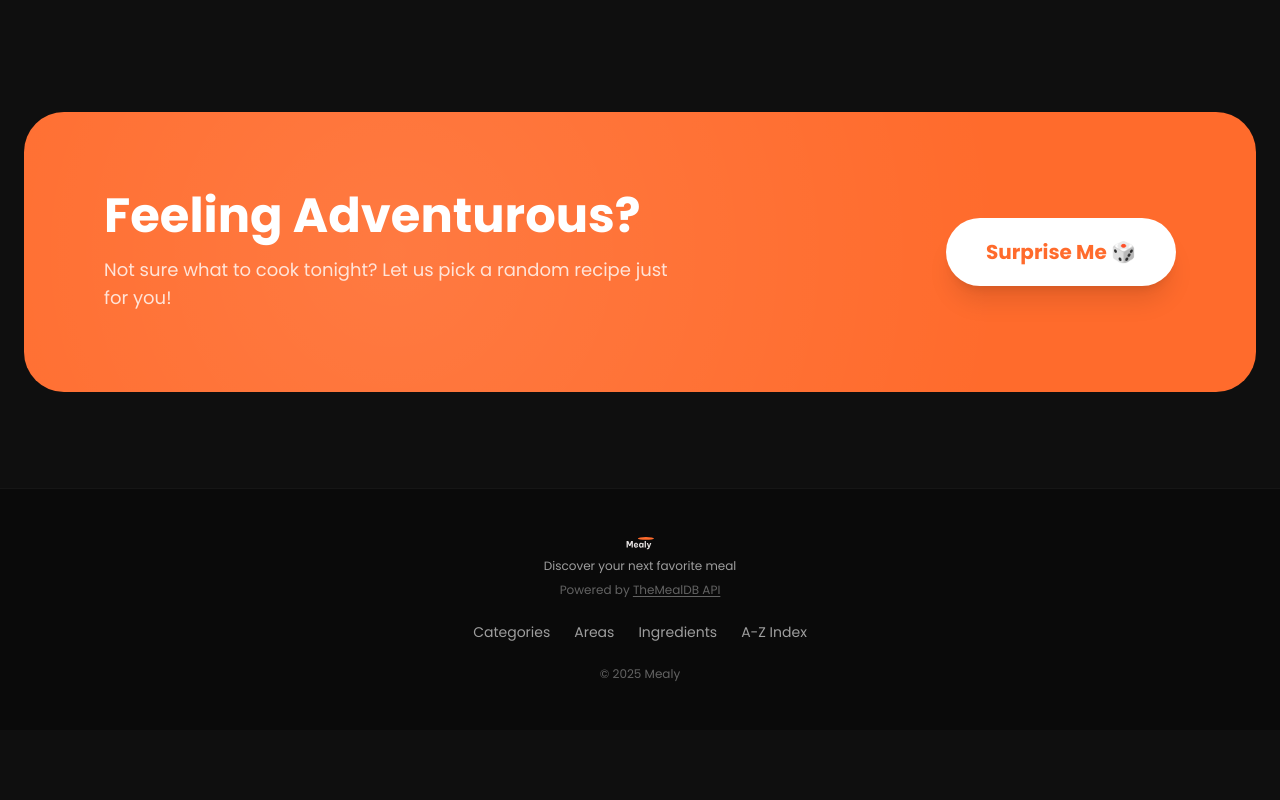
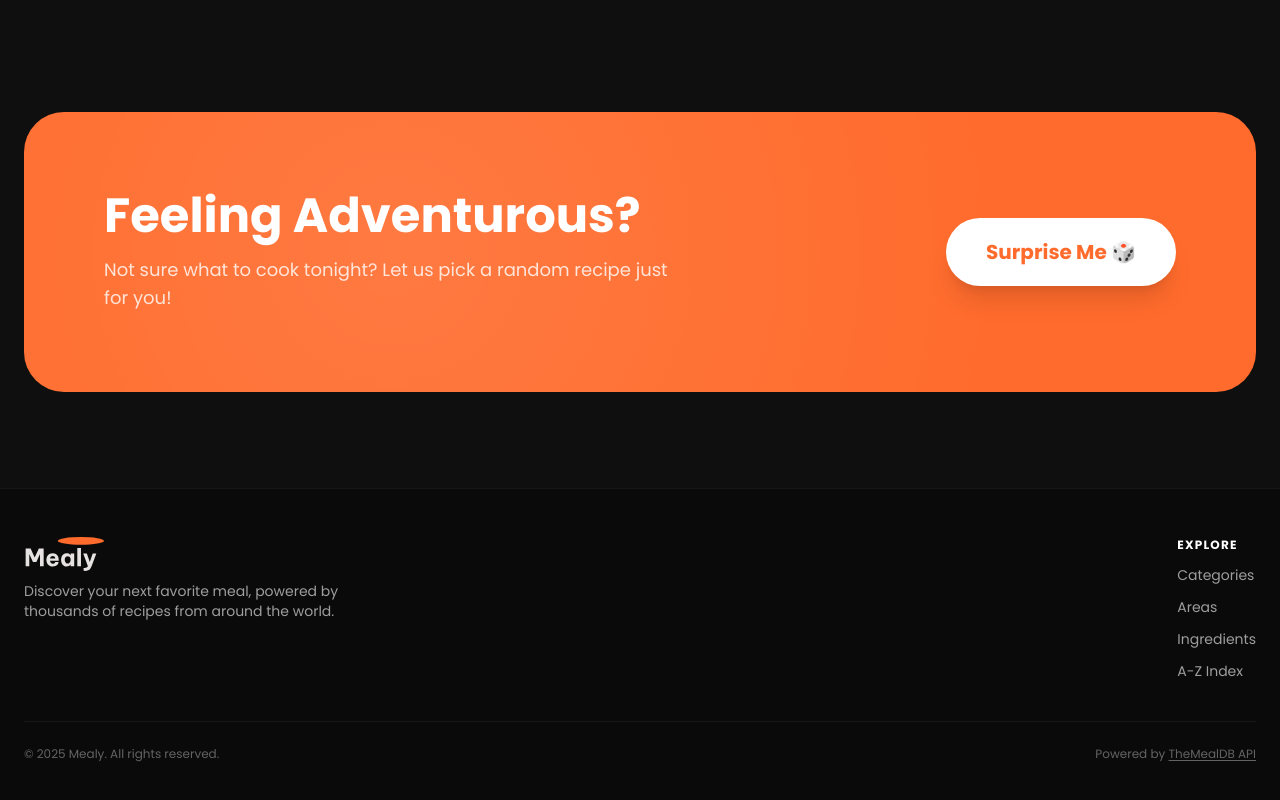
Before and after one commit to rahmaliyyah/mealy, a Next.js app: page / in a window 1280 px wide. Shown: the part 2969-3769 px from the top of the page. Before the commit the page ends 3699 px from the top, so only its background shows below. Built offline with nearby package versions, Linux system fonts and the light colour scheme; no server answers.

Commit message:
fix: footer layout

```diff
--- a/src/components/footer/Footer.tsx
+++ b/src/components/footer/Footer.tsx
@@ -19,76 +19,79 @@ export default function Footer() {
           padding: "48px 24px",
           display: "flex",
           flexDirection: "column",
-          alignItems: "center",
-          gap: "24px",
+          gap: "40px",
         }}
       >
+        {/* Top Row */}
         <div
           style={{
             display: "flex",
-            flexDirection: "column",
-            alignItems: "center",
-            gap: "8px",
+            justifyContent: "space-between",
+            alignItems: "flex-start",
+            flexWrap: "wrap",
+            gap: "32px",
           }}
         >
-          <div
-            style={{
-              display: "flex",
-              alignItems: "center",
-              gap: "8px",
-            }}
-          >
+          {/* Brand */}
+          <div style={{ display: "flex", flexDirection: "column", gap: "8px" }}>
             <Image
               src="/assets/logo.svg"
               alt="Mealy Logo"
-              width={28}
-              height={28}
+              width={80}
+              height={80}
             />
-
+            <p className="text-sm text-[#9E9E9E] font-poppins max-w-xs">
+              Discover your next favorite meal, powered by thousands of recipes from around the world.
+            </p>
           </div>
 
-          <p className={cn("text-xs text-[#9E9E9E] font-poppins")}>
-            Discover your next favorite meal
+          {/* Links */}
+          <div style={{ display: "flex", flexDirection: "column", gap: "12px" }}>
+            <p className="text-xs font-bold text-white font-poppins uppercase tracking-widest">
+              Explore
+            </p>
+            {footerLinks.map((link) => (
+              <Link
+                key={link.label}
+                href={link.href}
+                className={cn(
+                  "text-sm text-[#9E9E9E] font-poppins",
+                  "hover:text-[#FF6B2C] transition-colors duration-200"
+                )}
+              >
+                {link.label}
+              </Link>
+            ))}
+          </div>
+        </div>
+
+        {/* Bottom Row */}
+        <div
+          style={{
+            display: "flex",
+            justifyContent: "space-between",
+            alignItems: "center",
+            flexWrap: "wrap",
+            gap: "12px",
+            borderTop: "1px solid rgba(255,255,255,0.05)",
+            paddingTop: "24px",
+          }}
+        >
+          <p className="text-xs text-[#9E9E9E]/60 font-poppins">
+            © 2025 Mealy. All rights reserved.
           </p>
-
-          <p className={cn("text-xs text-[#9E9E9E]/60 font-poppins")}>
+          <p className="text-xs text-[#9E9E9E]/60 font-poppins">
             Powered by{" "}
             <a
               href="https://www.themealdb.com/api.php"
               target="_blank"
               rel="noopener noreferrer"
-              className="hover:text-primary transition-colors underline underline-offset-2"
+              className="hover:text-[#FF6B2C] transition-colors underline underline-offset-2"
             >
               TheMealDB API
             </a>
           </p>
         </div>
-
-        <div
-          style={{
-            display: "flex",
-            flexWrap: "wrap",
-            justifyContent: "center",
-            gap: "24px",
-          }}
-        >
-          {footerLinks.map((link) => (
-            <Link
-              key={link.label}
-              href={link.href}
-              className={cn(
-                "text-sm text-[#9E9E9E] font-poppins",
-                "hover:text-primary transition-colors duration-200"
-              )}
-            >
-              {link.label}
-            </Link>
-          ))}
-        </div>
-
-        <p className={cn("text-xs text-[#9E9E9E]/60 font-poppins")}>
-          © 2025 Mealy
-        </p>
       </div>
     </footer>
   );
```
